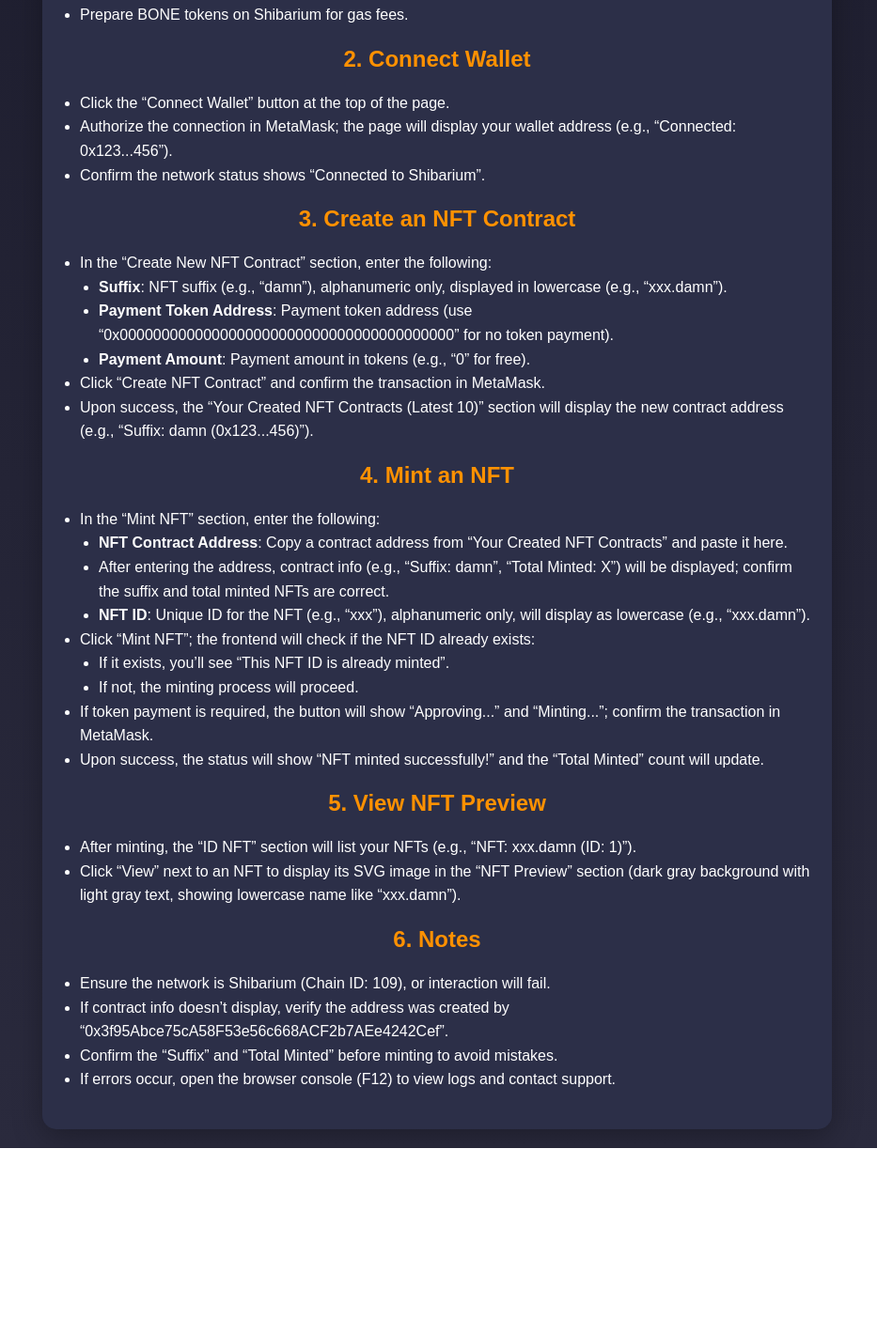
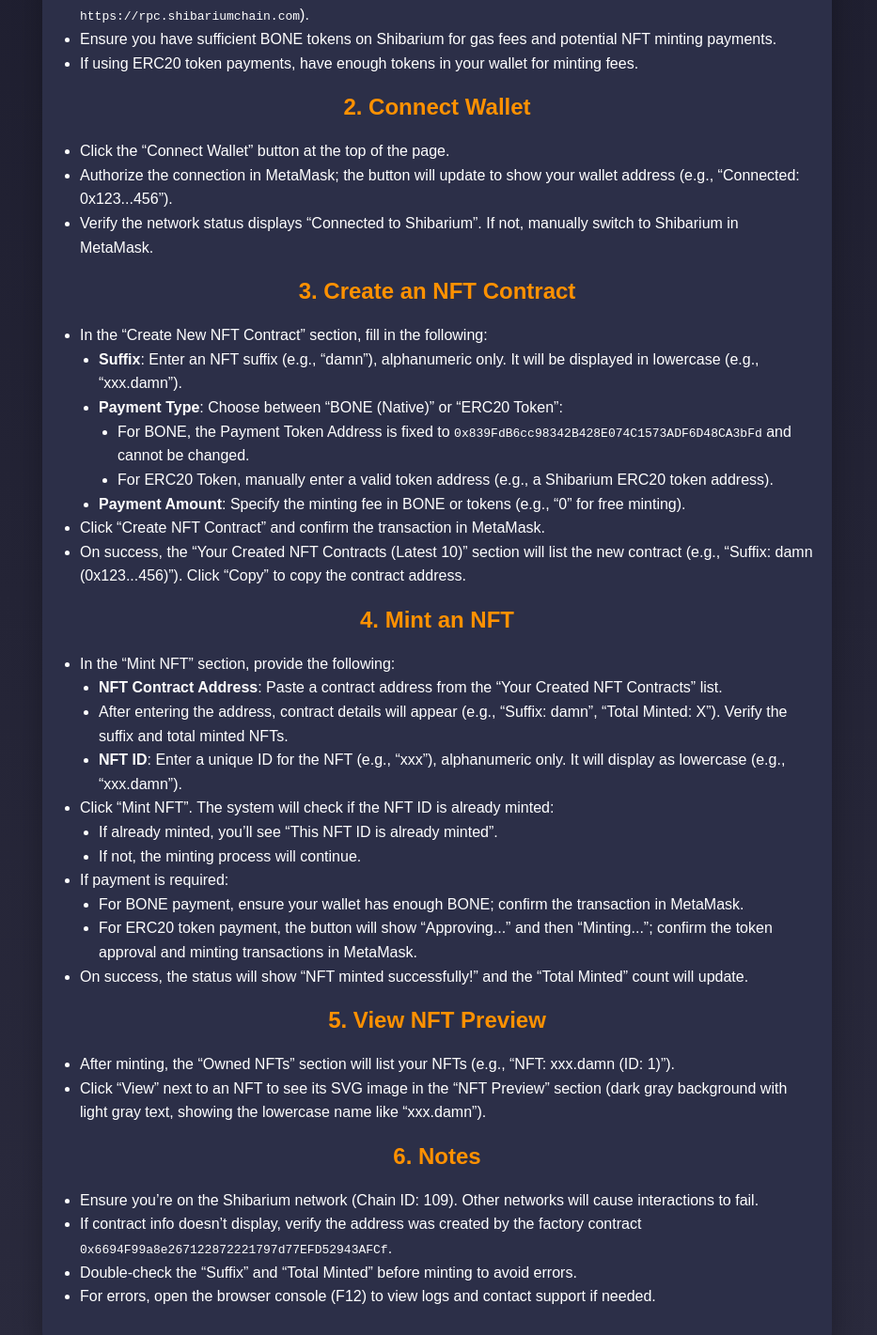
Before and after one commit to Shibfun/idnft, a plain HTML site: page Guide/index.html in a window 1280 px wide. Shown: the part 190-1611 px from the top of the page at 94% size, without its empty margins (175-1108 px from the left). Before the commit the page ends 1412 px from the top, so only its background shows below. Drawn offline with Linux system fonts and the light colour scheme.

Commit message:
Update index.html

```diff
--- a/Guide/index.html
+++ b/Guide/index.html
@@ -49,8 +49,9 @@
         <div class="section">
             <h2>1. Preparation</h2>
             <ul>
-                <li>Ensure MetaMask is installed and connected to the Shibarium network (Chain ID: 109).</li>
-                <li>Prepare BONE tokens on Shibarium for gas fees.</li>
+                <li>Install MetaMask and connect it to the Shibarium network (Chain ID: 109, RPC URL: <code>https://rpc.shibariumchain.com</code>).</li>
+                <li>Ensure you have sufficient BONE tokens on Shibarium for gas fees and potential NFT minting payments.</li>
+                <li>If using ERC20 token payments, have enough tokens in your wallet for minting fees.</li>
             </ul>
         </div>
 
@@ -58,62 +59,72 @@
             <h2>2. Connect Wallet</h2>
             <ul>
                 <li>Click the “Connect Wallet” button at the top of the page.</li>
-                <li>Authorize the connection in MetaMask; the page will display your wallet address (e.g., “Connected: 0x123...456”).</li>
-                <li>Confirm the network status shows “Connected to Shibarium”.</li>
+                <li>Authorize the connection in MetaMask; the button will update to show your wallet address (e.g., “Connected: 0x123...456”).</li>
+                <li>Verify the network status displays “Connected to Shibarium”. If not, manually switch to Shibarium in MetaMask.</li>
             </ul>
         </div>
 
         <div class="section">
             <h2>3. Create an NFT Contract</h2>
             <ul>
-                <li>In the “Create New NFT Contract” section, enter the following:
+                <li>In the “Create New NFT Contract” section, fill in the following:
                     <ul>
-                        <li><strong>Suffix</strong>: NFT suffix (e.g., “damn”), alphanumeric only, displayed in lowercase (e.g., “xxx.damn”).</li>
-                        <li><strong>Payment Token Address</strong>: Payment token address (use “0x0000000000000000000000000000000000000000” for no token payment).</li>
-                        <li><strong>Payment Amount</strong>: Payment amount in tokens (e.g., “0” for free).</li>
+                        <li><strong>Suffix</strong>: Enter an NFT suffix (e.g., “damn”), alphanumeric only. It will be displayed in lowercase (e.g., “xxx.damn”).</li>
+                        <li><strong>Payment Type</strong>: Choose between “BONE (Native)” or “ERC20 Token”:
+                            <ul>
+                                <li>For BONE, the Payment Token Address is fixed to <code>0x839FdB6cc98342B428E074C1573ADF6D48CA3bFd</code> and cannot be changed.</li>
+                                <li>For ERC20 Token, manually enter a valid token address (e.g., a Shibarium ERC20 token address).</li>
+                            </ul>
+                        </li>
+                        <li><strong>Payment Amount</strong>: Specify the minting fee in BONE or tokens (e.g., “0” for free minting).</li>
                     </ul>
                 </li>
                 <li>Click “Create NFT Contract” and confirm the transaction in MetaMask.</li>
-                <li>Upon success, the “Your Created NFT Contracts (Latest 10)” section will display the new contract address (e.g., “Suffix: damn (0x123...456)”).</li>
+                <li>On success, the “Your Created NFT Contracts (Latest 10)” section will list the new contract (e.g., “Suffix: damn (0x123...456)”). Click “Copy” to copy the contract address.</li>
             </ul>
         </div>
 
         <div class="section">
             <h2>4. Mint an NFT</h2>
             <ul>
-                <li>In the “Mint NFT” section, enter the following:
+                <li>In the “Mint NFT” section, provide the following:
                     <ul>
-                        <li><strong>NFT Contract Address</strong>: Copy a contract address from “Your Created NFT Contracts” and paste it here.</li>
-                        <li>After entering the address, contract info (e.g., “Suffix: damn”, “Total Minted: X”) will be displayed; confirm the suffix and total minted NFTs are correct.</li>
-                        <li><strong>NFT ID</strong>: Unique ID for the NFT (e.g., “xxx”), alphanumeric only, will display as lowercase (e.g., “xxx.damn”).</li>
+                        <li><strong>NFT Contract Address</strong>: Paste a contract address from the “Your Created NFT Contracts” list.</li>
+                        <li>After entering the address, contract details will appear (e.g., “Suffix: damn”, “Total Minted: X”). Verify the suffix and total minted NFTs.</li>
+                        <li><strong>NFT ID</strong>: Enter a unique ID for the NFT (e.g., “xxx”), alphanumeric only. It will display as lowercase (e.g., “xxx.damn”).</li>
                     </ul>
                 </li>
-                <li>Click “Mint NFT”; the frontend will check if the NFT ID already exists:
+                <li>Click “Mint NFT”. The system will check if the NFT ID is already minted:
                     <ul>
-                        <li>If it exists, you’ll see “This NFT ID is already minted”.</li>
-                        <li>If not, the minting process will proceed.</li>
+                        <li>If already minted, you’ll see “This NFT ID is already minted”.</li>
+                        <li>If not, the minting process will continue.</li>
                     </ul>
                 </li>
-                <li>If token payment is required, the button will show “Approving...” and “Minting...”; confirm the transaction in MetaMask.</li>
-                <li>Upon success, the status will show “NFT minted successfully!” and the “Total Minted” count will update.</li>
+                <li>If payment is required:
+                    <ul>
+                        <li>For BONE payment, ensure your wallet has enough BONE; confirm the transaction in MetaMask.</li>
+                        <li>For ERC20 token payment, the button will show “Approving...” and then “Minting...”; confirm the token approval and minting transactions in MetaMask.</li>
+                    </ul>
+                </li>
+                <li>On success, the status will show “NFT minted successfully!” and the “Total Minted” count will update.</li>
             </ul>
         </div>
 
         <div class="section">
             <h2>5. View NFT Preview</h2>
             <ul>
-                <li>After minting, the “ID NFT” section will list your NFTs (e.g., “NFT: xxx.damn (ID: 1)”).</li>
-                <li>Click “View” next to an NFT to display its SVG image in the “NFT Preview” section (dark gray background with light gray text, showing lowercase name like “xxx.damn”).</li>
+                <li>After minting, the “Owned NFTs” section will list your NFTs (e.g., “NFT: xxx.damn (ID: 1)”).</li>
+                <li>Click “View” next to an NFT to see its SVG image in the “NFT Preview” section (dark gray background with light gray text, showing the lowercase name like “xxx.damn”).</li>
             </ul>
         </div>
 
         <div class="section">
             <h2>6. Notes</h2>
             <ul>
-                <li>Ensure the network is Shibarium (Chain ID: 109), or interaction will fail.</li>
-                <li>If contract info doesn’t display, verify the address was created by “0x3f95Abce75cA58F53e56c668ACF2b7AEe4242Cef”.</li>
-                <li>Confirm the “Suffix” and “Total Minted” before minting to avoid mistakes.</li>
-                <li>If errors occur, open the browser console (F12) to view logs and contact support.</li>
+                <li>Ensure you’re on the Shibarium network (Chain ID: 109). Other networks will cause interactions to fail.</li>
+                <li>If contract info doesn’t display, verify the address was created by the factory contract <code>0x6694F99a8e267122872221797d77EFD52943AFCf</code>.</li>
+                <li>Double-check the “Suffix” and “Total Minted” before minting to avoid errors.</li>
+                <li>For errors, open the browser console (F12) to view logs and contact support if needed.</li>
             </ul>
         </div>
     </div>
```
